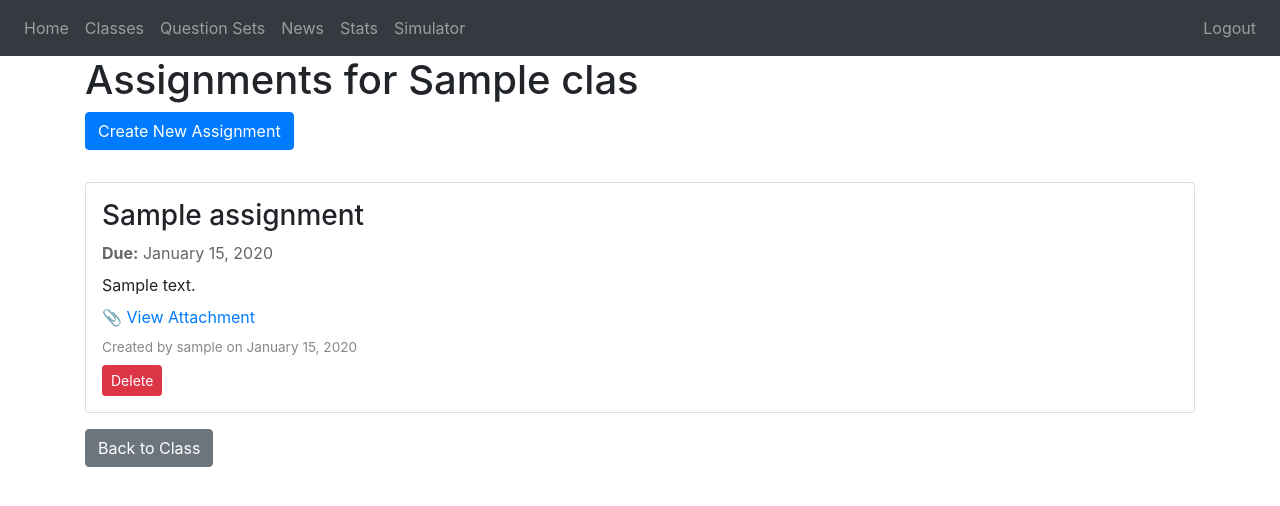
After one commit to OvalHoneyBee11/nea_real, a Flask app: page /classes/class/1/assignments in a window 1280 px wide. The commit adds this page. Shown: the top 506 px of the page. Run offline with Flask 3, Linux system fonts and the light colour scheme; a user stored in the database is signed in; tables that the repository leaves empty hold one stand-in row (values such as "Sample post"); some libraries are stand-ins or nearby versions.

Commit message:
changed to set assignments on classes

```diff
--- a/website/classes.py
+++ b/website/classes.py
@@ -1,7 +1,10 @@
+import random
+import string
 from flask import Blueprint, render_template, request, flash, redirect, url_for
-from .models import Class, ClassMembership, User, ChatMessage
+from .models import Class, ClassMembership, User, ChatMessage, Assignment
 from . import db
 from flask_login import login_required, current_user
+from datetime import datetime
 
 
 classes = Blueprint("classes", __name__)
@@ -41,14 +44,22 @@ def create_class():
         if not name:
             flash("Class name is required.", "warning")
         else:
+            # Generate a unique 6-character class code
+            code = ''.join(random.choices(string.ascii_uppercase + string.digits, k=6))
+
+            # Ensure code is unique
+            while Class.query.filter_by(code=code).first():
+                code = ''.join(random.choices(string.ascii_uppercase + string.digits, k=6))
+
             new_class = Class(
                 name=name,
                 description=description,
-                teacher_id=current_user.id
+                teacher_id=current_user.id,
+                code=code
             )
             db.session.add(new_class)
             db.session.commit()
-            flash("Class created successfully!", "success")
+            flash(f"Class created successfully! Class code: {code}", "success")
             return redirect(url_for("classes.my_classes"))
 
     return render_template("create_class.html", user=current_user)
@@ -187,9 +198,100 @@ def delete_class(class_id):
     # Delete all chat messages
     ChatMessage.query.filter_by(class_id=class_id).delete()
 
+    # Delete all assignments
+    Assignment.query.filter_by(class_id=class_id).delete()
+
     # Delete the class
     db.session.delete(class_obj)
     db.session.commit()
 
     flash(f"Class '{class_obj.name}' has been deleted.", "success")
     return redirect(url_for("classes.my_classes"))
+
+@classes.route("/class/<int:class_id>/assignments")
+@login_required
+def view_assignments(class_id):
+    """View all assignments for a class"""
+    class_obj = Class.query.get_or_404(class_id)
+
+    # Check access
+    is_teacher = class_obj.teacher_id == current_user.id
+    is_student = ClassMembership.query.filter_by(
+        user_id=current_user.id,
+        class_id=class_id
+    ).first() is not None
+
+    if not (is_teacher or is_student):
+        flash("You don't have access to this class.", "error")
+        return redirect(url_for("classes.my_classes"))
+
+    assignments = Assignment.query.filter_by(class_id=class_id).order_by(Assignment.due_date).all()
+
+    return render_template(
+        "assignments.html",
+        user=current_user,
+        class_=class_obj,
+        assignments=assignments,
+        is_teacher=is_teacher
+    )
+
+
+@classes.route("/class/<int:class_id>/assignments/create", methods=["GET", "POST"])
+@login_required
+def create_assignment(class_id):
+    """Create a new assignment (teacher only)"""
+    class_obj = Class.query.get_or_404(class_id)
+
+    # Only teacher can create assignments
+    if class_obj.teacher_id != current_user.id:
+        flash("Only the teacher can create assignments.", "danger")
+        return redirect(url_for("classes.view_assignments", class_id=class_id))
+
+    if request.method == "POST":
+        title = request.form.get("title")
+        description = request.form.get("description")
+        due_date_str = request.form.get("due_date")
+        attachment_url = request.form.get("attachment_url")
+
+        if not title:
+            flash("Assignment title is required.", "warning")
+        else:
+            due_date = None
+            if due_date_str:
+                try:
+                    due_date = datetime.strptime(due_date_str, "%Y-%m-%d")
+                except ValueError:
+                    flash("Invalid date format. Use YYYY-MM-DD.", "warning")
+                    return render_template("create_assignment.html", user=current_user, class_=class_obj)
+
+            new_assignment = Assignment(
+                title=title,
+                description=description,
+                due_date=due_date,
+                class_id=class_id,
+                creator_id=current_user.id,
+                attachment_url=attachment_url
+            )
+            db.session.add(new_assignment)
+            db.session.commit()
+            flash("Assignment created successfully!", "success")
+            return redirect(url_for("classes.view_assignments", class_id=class_id))
+
+    return render_template("create_assignment.html", user=current_user, class_=class_obj)
+
+
+@classes.route("/class/<int:class_id>/assignments/<int:assignment_id>/delete", methods=["POST"])
+@login_required
+def delete_assignment(class_id, assignment_id):
+    """Delete an assignment (teacher only)"""
+    assignment = Assignment.query.get_or_404(assignment_id)
+    class_obj = Class.query.get_or_404(class_id)
+
+    if class_obj.teacher_id != current_user.id:
+        flash("Only the teacher can delete assignments.", "danger")
+        return redirect(url_for("classes.view_assignments", class_id=class_id))
+
+    db.session.delete(assignment)
+    db.session.commit()
+    flash("Assignment deleted.", "success")
+    return redirect(url_for("classes.view_assignments", class_id=class_id))
--- /dev/null
+++ b/website/templates/assignments.html
@@ -0,0 +1,46 @@
+{% extends "base.html" %}
+{% block title %}Assignments - {{ class_.name }}{% endblock %}
+
+{% block content %}
+<h1>Assignments for {{ class_.name }}</h1>
+
+{% if is_teacher %}
+    <a href="{{ url_for('classes.create_assignment', class_id=class_.id) }}" class="btn btn-primary" style="margin-bottom:1rem;">Create New Assignment</a>
+{% endif %}
+
+{% if assignments %}
+    <div style="margin-top:1rem;">
+    {% for assignment in assignments %}
+        <div style="border:1px solid #ddd; padding:1rem; margin-bottom:1rem; border-radius:4px;">
+            <h3 style="margin:0 0 0.5rem 0;">{{ assignment.title }}</h3>
+            {% if assignment.due_date %}
+                <p style="margin:0 0 0.5rem 0; color:#666;">
+                    <strong>Due:</strong> {{ assignment.due_date.strftime('%B %d, %Y') }}
+                </p>
+            {% endif %}
+            {% if assignment.description %}
+                <p style="margin:0 0 0.5rem 0;">{{ assignment.description }}</p>
+            {% endif %}
+            {% if assignment.attachment_url %}
+                <p style="margin:0 0 0.5rem 0;">
+                    <a href="{{ assignment.attachment_url }}" target="_blank">📎 View Attachment</a>
+                </p>
+            {% endif %}
+            <p style="margin:0; font-size:0.85rem; color:#888;">
+                Created by {{ assignment.creator.username }} on {{ assignment.created_at.strftime('%B %d, %Y') }}
+            </p>
+
+            {% if is_teacher %}
+                <form method="POST" action="{{ url_for('classes.delete_assignment', class_id=class_.id, assignment_id=assignment.id) }}" style="margin-top:0.5rem;" onsubmit="return confirm('Delete this assignment?');">
+                    <button type="submit" class="btn btn-danger btn-sm">Delete</button>
+                </form>
+            {% endif %}
+        </div>
+    {% endfor %}
+    </div>
+{% else %}
+    <p>No assignments yet.</p>
+{% endif %}
+
+<a href="{{ url_for('classes.class_detail', class_id=class_.id) }}" class="btn btn-secondary">Back to Class</a>
+{% endblock %}
--- a/website/templates/home.html
+++ b/website/templates/home.html
@@ -27,7 +27,7 @@
         <a href="{{ url_for('classes.create_class') }}" class="btn btn-success">Create a Class</a>
     {% else %}
         <p>You are not enrolled in any classes yet.</p>
-        <a href="{{ url_for('classes.join_classes') }}" class="btn btn-success">Join a Class</a>
+        <a href="{{ url_for('classes.join_class') }}" class="btn btn-success">Join a Class</a>
     {% endif %}
 {% endif %}
 
```
Also changed, not shown: website/models.py (+14 -0 lines), website/templates/class_detail.html (+5 -3 lines), website/templates/create_assignment.html (added, +32 -0 lines), website/templates/create_class.html (+5 -5 lines).
